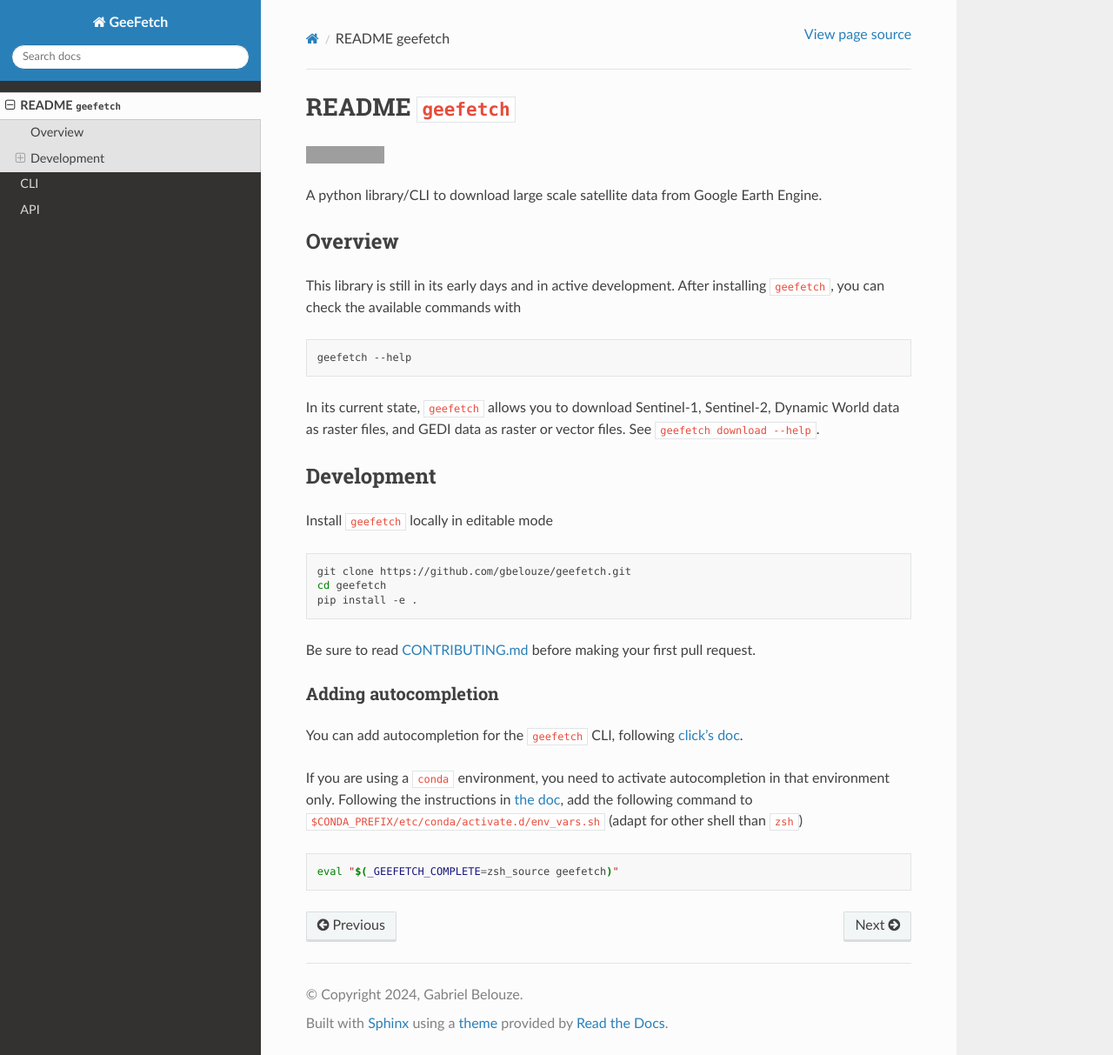
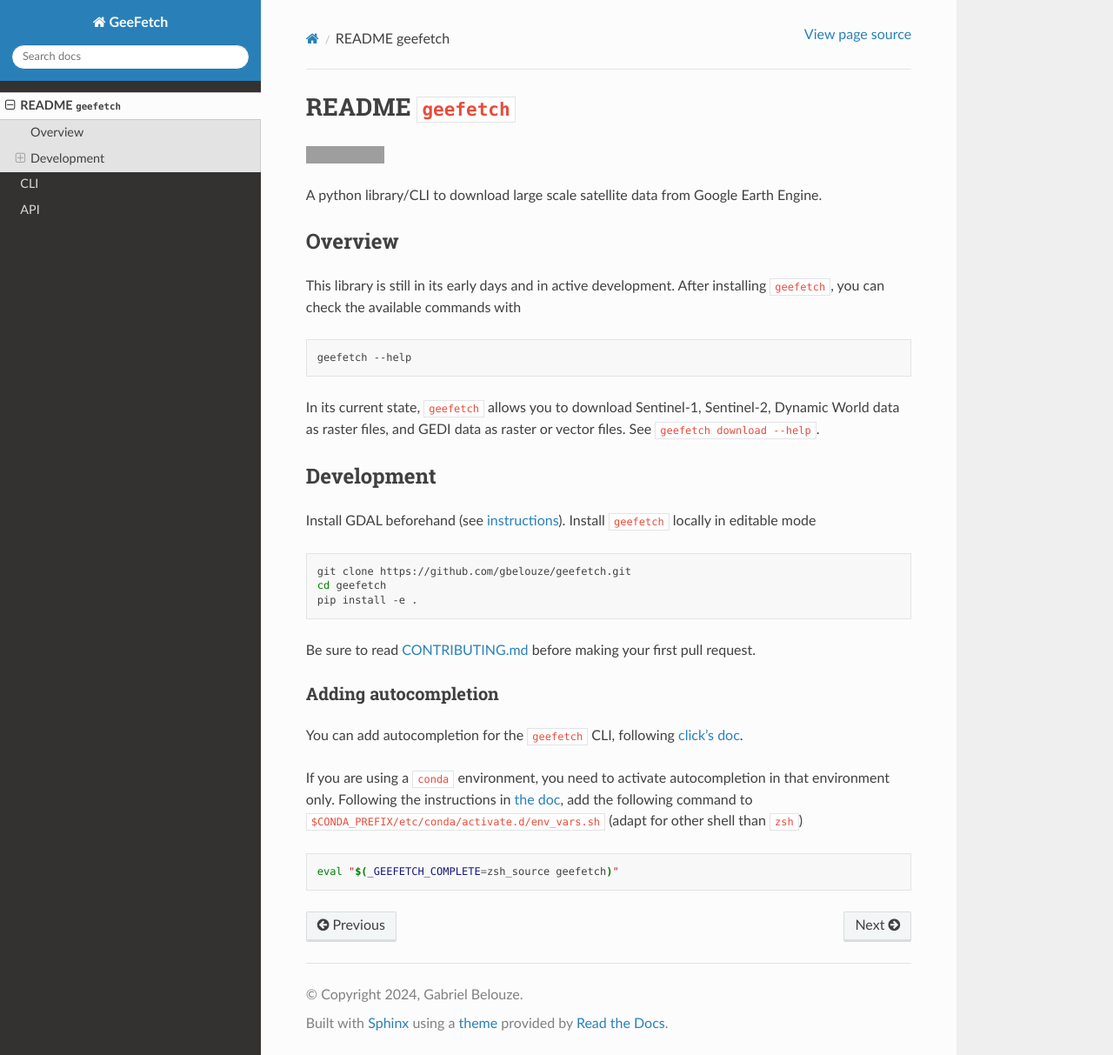
Before and after one commit to gbelouze/geefetch, a Sphinx documentation site: the page built from docs/source/readme.rst, in a window 1280 px wide and 1213 px high. Shown: the whole window at 87% size. Built offline with Sphinx 7.4.7 and the Read the Docs theme 2.0.0, drawn with Linux system fonts in a browser that asks for light colours; grey boxes are pictures that could not be loaded.

Commit message:
Update install instructions

```diff
--- a/docs/source/readme.rst
+++ b/docs/source/readme.rst
@@ -23,6 +23,7 @@
 Development
 -----------
 
+Install GDAL beforehand (see `instructions <https://pypi.org/project/GDAL/>`__).
 Install ``geefetch`` locally in editable mode
 
 .. code:: bash
```
Also changed, not shown: README.md (+1 -0 lines).
